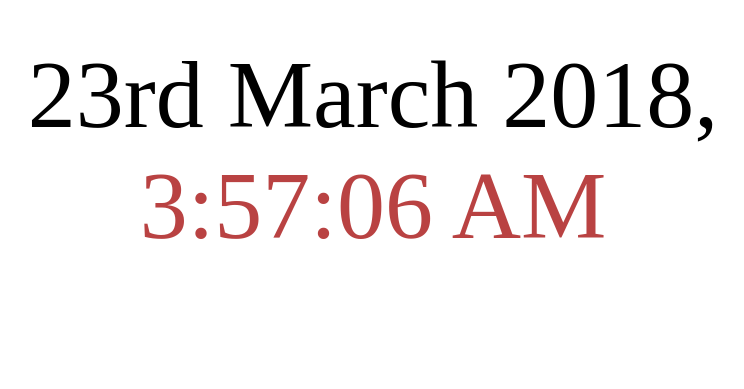
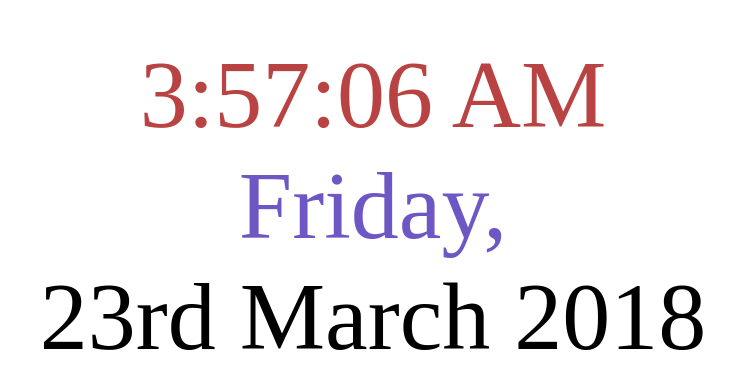
Before and after one commit to rpun101/whatTime, a plain HTML site: page index.html in a window 1280 px wide. Shown: the part 111-500 px from the top of the page, without its empty margins (267-1011 px from the left). Drawn offline with nearby package versions, Linux system fonts and the light colour scheme.

Commit message:
add day and rearrange positions

```diff
--- a/index.html
+++ b/index.html
@@ -10,11 +10,14 @@
             margin: 150px auto;
             text-align: center;
         }
-        #date, #time{
+        #date, #time, #day{
             color: black;
             font-size:6em;
             margin: 0 auto;
 
+        }
+        #day{
+            color: rgba(60, 29, 175, 0.74);
         }
         #time{
             color:rgba(160, 0, 0, 0.74);
@@ -28,10 +31,12 @@
 
 </head>
 <body>
+    <div id="time">Current time</div>
+    <div id="day">Today</div>
     <div id="date">current date</div>
-    <div id="time">Current time</div>
     <script>
-        $('div#date').html(moment().format("Do MMMM YYYY") + ",");
+        $('div#date').html(moment().format("Do MMMM YYYY"));
+        $('div#day').html(moment().format("dddd") + ",");
         function updateclock(){
             var currtime = moment().format('LTS');
             $('div#time').html(currtime);
```
